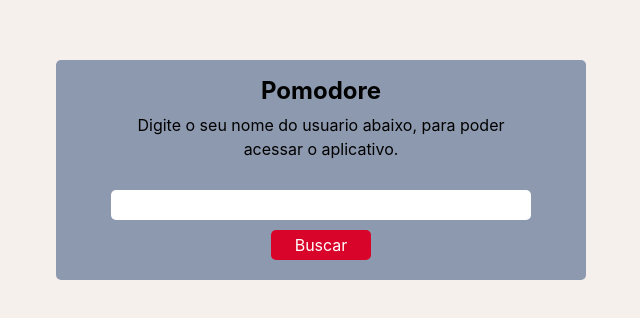
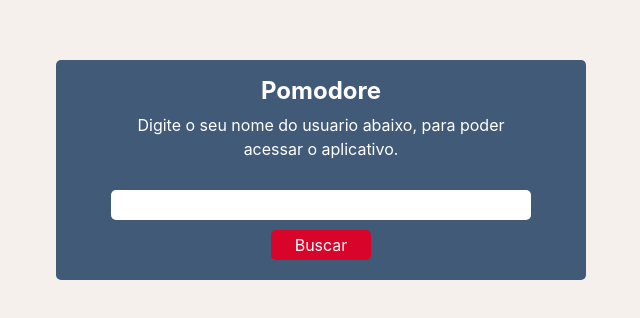
Before and after one commit to MatheusMoraes66/Pomodoro, a React (Vite) app: page / in a window 1280 px wide. Shown: the part 200-518 px from the top of the page, without its empty margins (319-959 px from the left). Built offline with nearby package versions, Linux system fonts and the light colour scheme.

Commit message:
mudanca nas corres da home

```diff
--- a/src/styles/Home.module.css
+++ b/src/styles/Home.module.css
@@ -4,7 +4,8 @@
     grid-template-rows: 1fr 1fr;
     border-radius: 5px;
     transition: 0.3s;
-    background-color: #8d99ae;
+    color: #fff;
+    background: #415a77;
 }
 
 .title{
```
